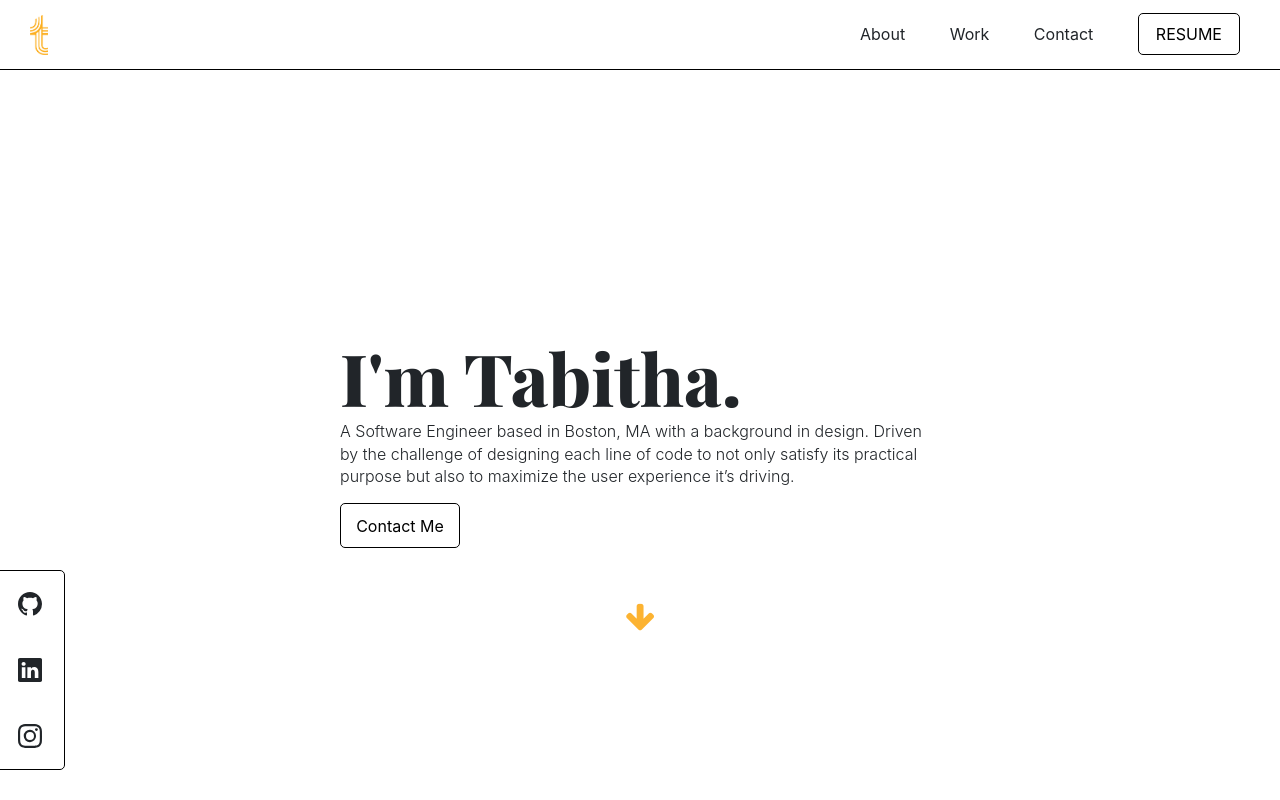
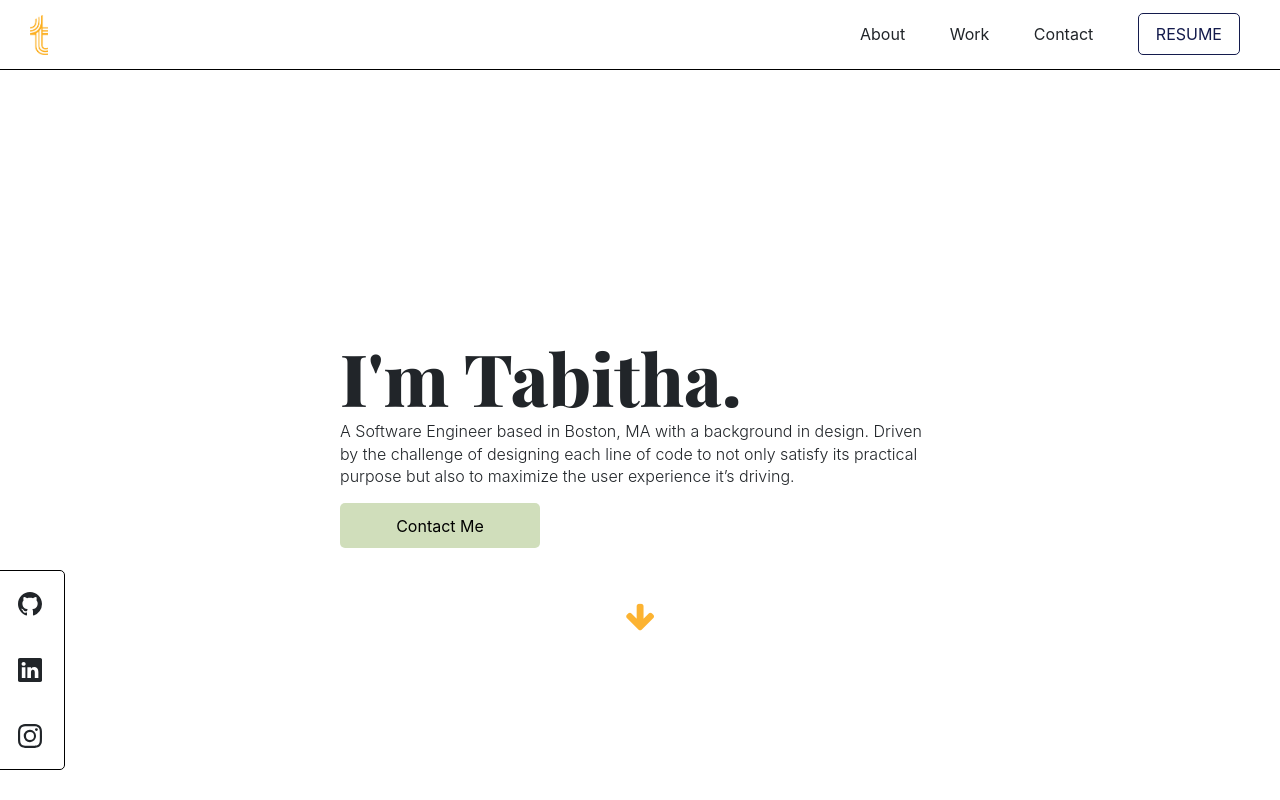
Before and after one commit to TabithaMaud/portfolio, a React (Create React App) app: page / in a window 1280 px wide. Shown: the top 800 px of the page. Built offline with nearby package versions, Linux system fonts and the light colour scheme; a web font is replaced by a local one.

Commit message:
definite new stylign variables for main colors. Style buttons

```diff
--- a/src/App.css
+++ b/src/App.css
@@ -6,6 +6,9 @@
 	--mainFont: 'Playfair Display', serif;
 	--secondFont: 'Open Sans', sans-serif;
 	--orangeMain: #fcb332;
+	--greenMainLight: #d0debb;
+	--greenMainDark: #c0cdaa;
+	--darkBlueMain: #141b4d;
 }
 
 body {
--- a/src/components/ContactMe.css
+++ b/src/components/ContactMe.css
@@ -15,15 +15,17 @@
 }
 
 .button.email {
-	width: 120px;
+	width: 200px;
 	height: 45px;
 	margin: 50px auto;
-	border: 1px solid black;
+	border: none;
 	border-radius: 5px;
 	padding-top: 8px;
-	color: black;
+	background-color: var(--greenMainLight);
+	color: var(--darkBlueMain);
 }
 
 .button.email:hover {
 	text-decoration: none;
+	background-color: var(--greenMainDark);
 }
--- a/src/components/Landing.css
+++ b/src/components/Landing.css
@@ -20,11 +20,15 @@
 }
 
 .landing button {
-	background-color: white;
-	border: 1px solid black;
+	background-color: #d0debb;
+	border: none;
 	border-radius: 5px;
 	height: 45px;
-	width: 120px;
+	width: 200px;
+}
+
+.landing button:hover {
+	background-color: #c0cdaa;
 }
 
 .arrow-stage {
--- a/src/components/NavBar/NavBar.css
+++ b/src/components/NavBar/NavBar.css
@@ -84,9 +84,17 @@ nav ul li:hover {
 		align-content: center;
 	}
 	.button {
-		border: 1px solid black;
+		border: 1px solid #141b4d;
 		border-radius: 5px;
 		padding: 10px 17px;
+	}
+	.button.resume {
+		color: #141b4d;
+	}
+
+	.button.resume:hover {
+		background-color: #141b4d;
+		color: white;
 	}
 }
 
```
